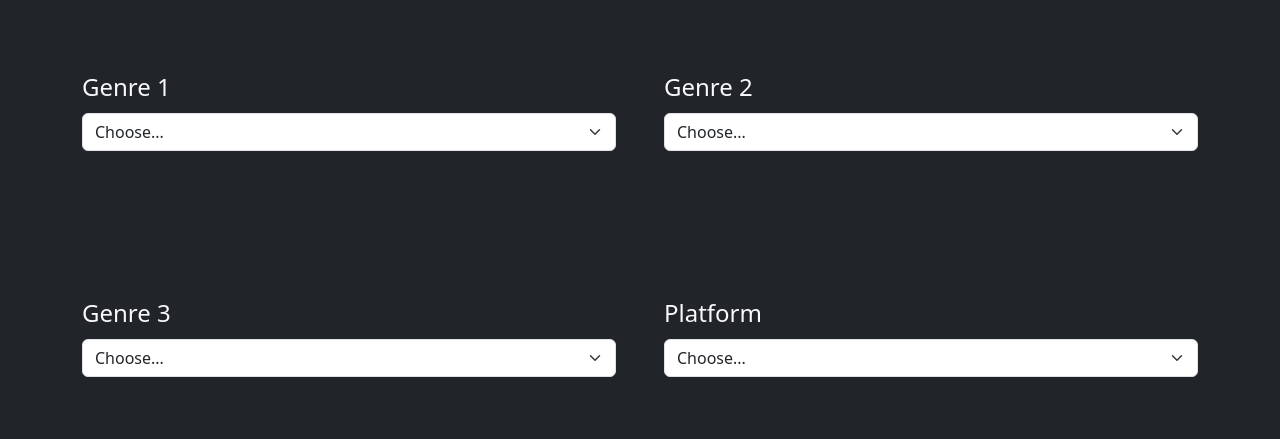
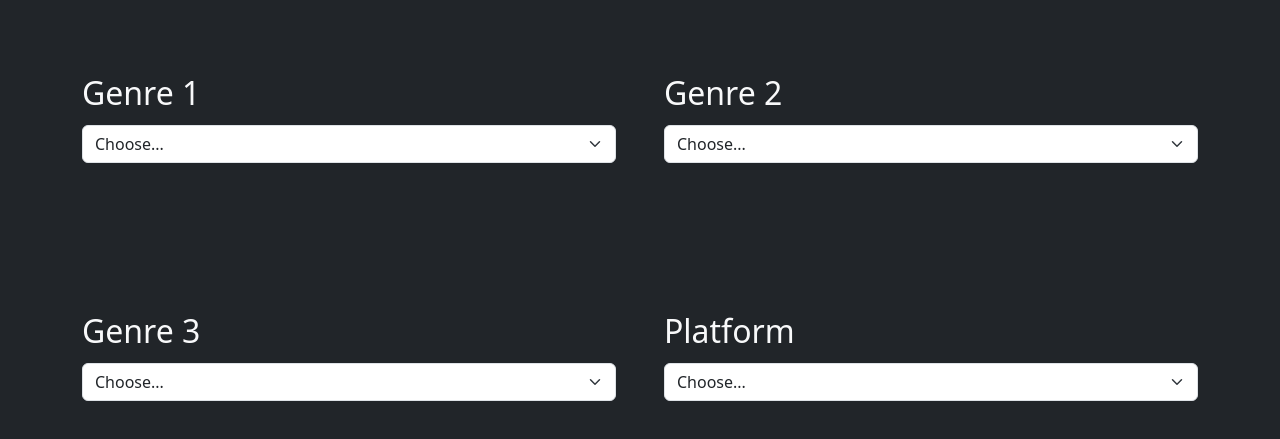
Before and after one commit to TreelessBiome/whatGame, a website: page index.html in a window 1280 px wide. Shown: the part 71-510 px from the top of the page. Drawn offline with nearby package versions, Linux system fonts and the light colour scheme.

Commit message:
Update index.html

```diff
--- a/index.html
+++ b/index.html
@@ -25,28 +25,28 @@
 <div class="container pt-3 ml-1 mr-1">
     <div class = "row g-5 text-light">
         <div class="col-lg-6 col-md-12 py-5" >
-            <label for="inputState" class="form-label fs-4">Genre 1</label>
+            <label for="inputState" class="form-label fs-2">Genre 1</label>
             <select id="inputState" class="form-select">
                 <option selected>Choose...</option>
                 <option>...</option>
             </select>
         </div>
         <div class="col-lg-6 col-md-12 py-5">
-            <label for="inputState2" class="form-label fs-4">Genre 2</label>
+            <label for="inputState2" class="form-label fs-2">Genre 2</label>
             <select id="inputState2" class="form-select">
                 <option selected>Choose...</option>
                 <option>...</option>
             </select>
         </div>
         <div class="col-lg-6 col-md-12 py-5">
-            <label for="inputState3" class="form-label fs-4">Genre 3</label>
+            <label for="inputState3" class="form-label fs-2 fs-md-2">Genre 3</label>
             <select id="inputState3" class="form-select">
                 <option selected>Choose...</option>
                 <option>...</option>
             </select>
         </div>
         <div class="col-lg-6 col-md-12 py-5">
-            <label for="inputState4" class="form-label fs-4">Platform</label>
+            <label for="inputState4" class="form-label fs-2">Platform</label>
             <select id="inputState4" class="form-select">
                 <option selected>Choose...</option>
                 <option>...</option>
```
